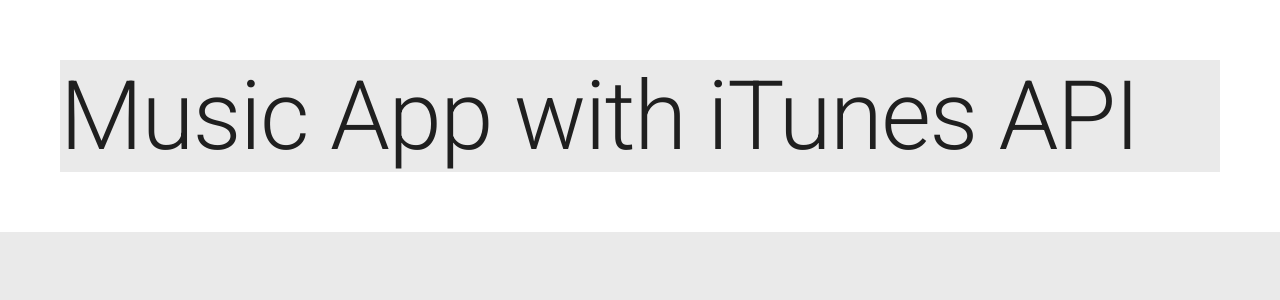
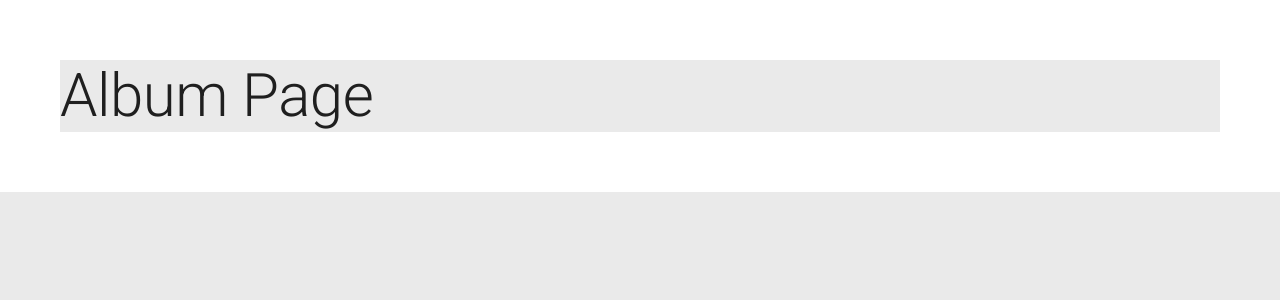
Before and after one commit to JordiTrassi/Music-App, a React (Vite) app in the folder music-app/: page /album in a window 1280 px wide. Shown: the top 300 px of the page. Built offline with nearby package versions, Linux system fonts and the light colour scheme.

Commit message:
Installed React Router Dom and created the routes

```diff
--- a/music-app/package.json
+++ b/music-app/package.json
@@ -16,6 +16,7 @@
     "@mui/styled-engine-sc": "^5.9.3",
     "react": "^18.2.0",
     "react-dom": "^18.2.0",
+    "react-router-dom": "^6.3.0",
     "styled-components": "^5.3.5"
   },
   "devDependencies": {
--- a/music-app/src/MusicApp.jsx
+++ b/music-app/src/MusicApp.jsx
@@ -1,5 +1,6 @@
 import { Typography } from '@mui/material';
 import { useState } from 'react';
+import { AppRouter } from './router/AppRouter';
 import { AppTheme } from './theme';
 
 
@@ -8,10 +9,9 @@
   const [playList, setPlayList] = useState();
 
   return (
+
    <AppTheme>
-     <Typography variant='h1'>Music App with iTunes API</Typography>
-
+      <AppRouter />
    </AppTheme>
-
   )
 }
--- a/music-app/src/main.jsx
+++ b/music-app/src/main.jsx
@@ -1,11 +1,15 @@
 import React from 'react';
 import ReactDOM from 'react-dom/client';
+import { BrowserRouter } from 'react-router-dom';
+
 import { MusicApp } from './MusicApp';
 
 import './styles.css';
 
 ReactDOM.createRoot(document.getElementById('root')).render(
   <React.StrictMode>
-    <MusicApp />
+    <BrowserRouter>
+      <MusicApp />
+    </BrowserRouter>
   </React.StrictMode>
 );
--- /dev/null
+++ b/music-app/src/pages/AlbumPage.jsx
@@ -0,0 +1,8 @@
+import { Typography } from '@mui/material';
+
+
+export const AlbumPage = () => {
+  return (
+      <Typography variant="h2">Album Page</Typography>
+  )
+}
--- /dev/null
+++ b/music-app/src/pages/HomePage.jsx
@@ -0,0 +1,10 @@
+import { Typography } from '@mui/material';
+
+
+export const HomePage = () => {
+  return (
+
+    <Typography variant="h1">Home Page</Typography>
+
+  )
+}
--- /dev/null
+++ b/music-app/src/pages/index.js
@@ -0,0 +1,2 @@
+export * from './AlbumPage';
+export * from './HomePage';
--- /dev/null
+++ b/music-app/src/router/AppRouter.jsx
@@ -0,0 +1,17 @@
+import { Navigate, Route, Routes } from 'react-router-dom';
+
+import { AlbumPage, HomePage } from '../pages';
+
+
+export const AppRouter = () => {
+  return (
+    <>
+        <Routes>
+            <Route path="home" element={<HomePage />} />
+            <Route path="album" element={<AlbumPage />} />
+
+            <Route path="/*" element={<Navigate  to="/home" />} />
+        </Routes>
+    </>
+  )
+}
```
Also changed, not shown: 1 other file (tests, documents, lock files or other folders).
